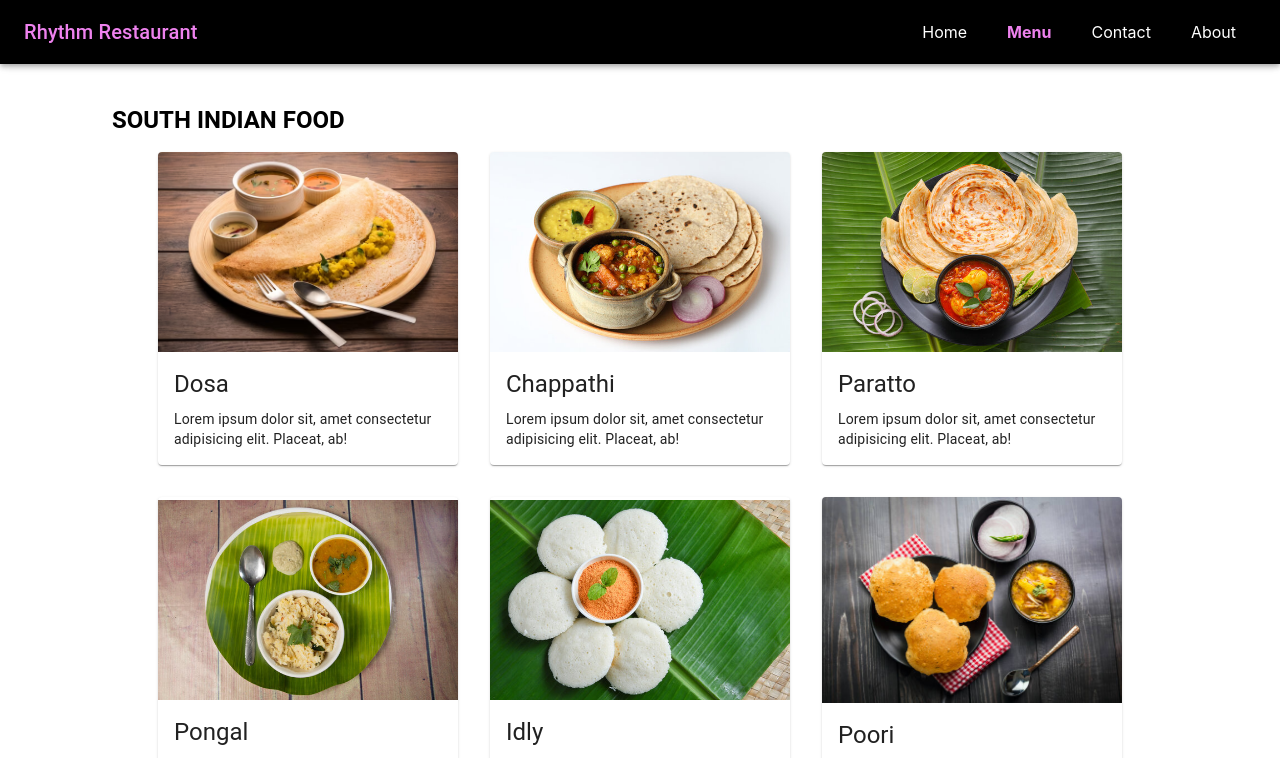
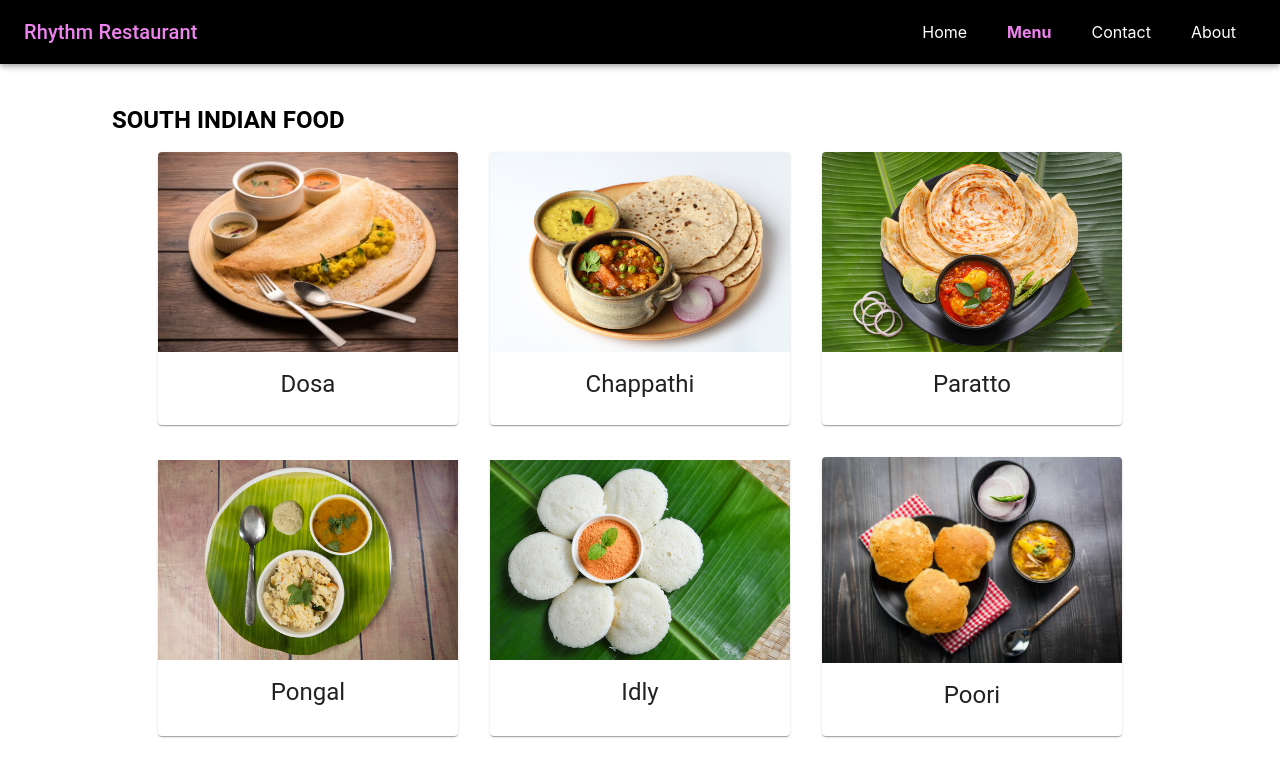
Before and after one commit to RishiRagu2510/rhythm-restaurant, a React (Create React App) app: page /menu in a window 1280 px wide. Shown: the top 758 px of the page. Built offline with nearby package versions, Linux system fonts and the light colour scheme.

Commit message:
update menu page

```diff
--- a/src/pages/Menu.js
+++ b/src/pages/Menu.js
@@ -24,11 +24,11 @@ const Menu = () => {
                 src={menu.image}
                 alt={menu.name}
               />
-              <CardContent>
-                <Typography variant="h5" gutterBottom component={"div"}>
+              <CardContent >
+                <Typography variant="h5" gutterBottom component={"div"} sx={{textAlign:"center"}}>
                   {menu.name}
                 </Typography>
-                <Typography variant="body2">{menu.description}</Typography>
+
               </CardContent>
             </CardActionArea>
           </Card>
```
